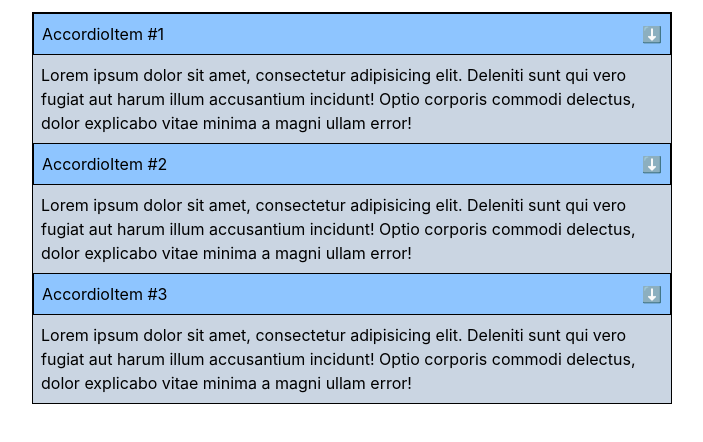
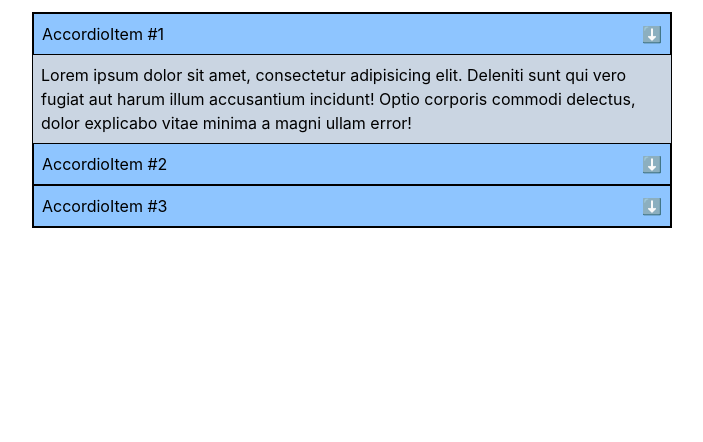
Before and after one commit to bobbyDeepak1415/accordion_01, a React (Vite) app: page / in a window 1280 px wide. Shown: the top 442 px of the page, without its empty margins (288-991 px from the left). Built offline with nearby package versions, Linux system fonts and the light colour scheme.

Commit message:
changes made

```diff
--- a/src/components/Accordion1.jsx
+++ b/src/components/Accordion1.jsx
@@ -1,4 +1,4 @@
-import React from 'react'
+import React, { useState } from 'react'
 import AccordionItem1 from './AccordionItem1'
 
 
@@ -10,11 +10,14 @@ const data=[
 
 
 const Accordion1 = () => {
+
+  const [activeIndex,setActiveIndex]=useState(0)
+
   return (
     <div className='border border-black w-[50%] m-auto mt-3'>
 
-      {data.map((item)=>(
-        <AccordionItem1 title={item.title} body={item.body}/>
+      {data.map((item,index)=>(
+        <AccordionItem1 isOpen={index===activeIndex} setIsOpen={()=>setActiveIndex(index)} title={item.title} body={item.body}/>
       ))}
     </div>
   )
--- a/src/components/AccordionItem1.jsx
+++ b/src/components/AccordionItem1.jsx
@@ -1,8 +1,8 @@
 import React, { useState } from 'react'
 
-const AccordionItem1 = ({title,body}) => {
+const AccordionItem1 = ({title,body,isOpen,setIsOpen}) => {
 
-  const [isOpen,setIsOpen]=useState(true)
+  // const [isOpen,setIsOpen]=useState(true)
 
   return (
     <div >
```
